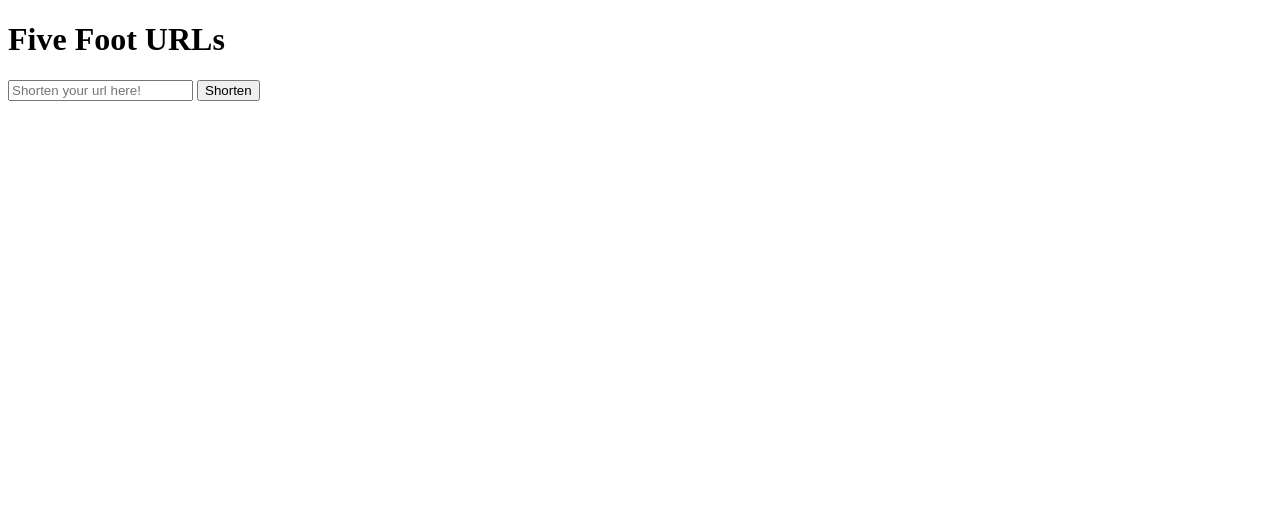
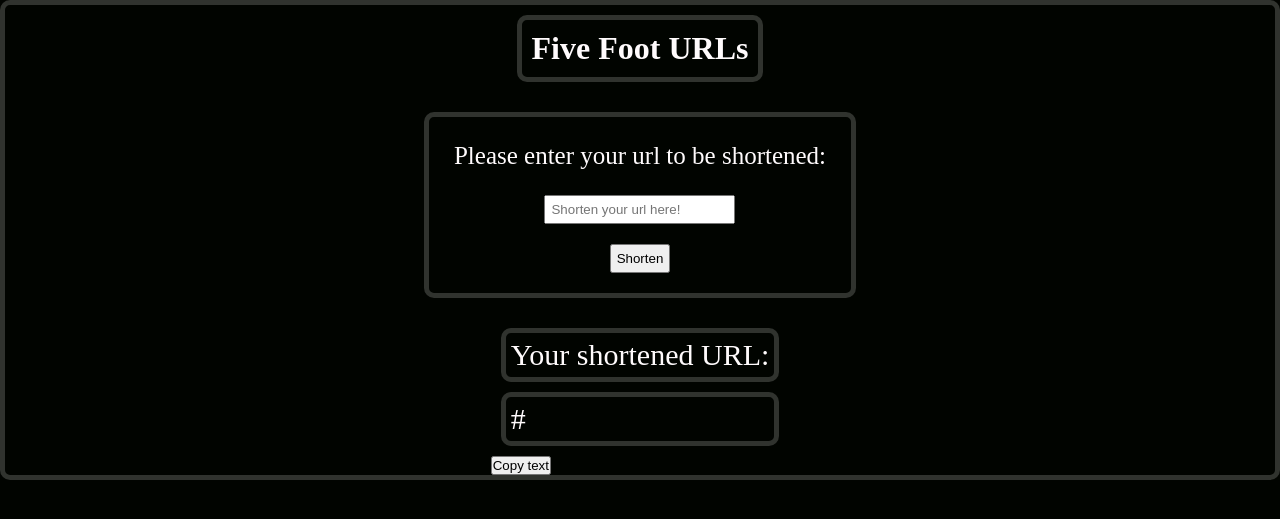
Before and after one commit to duncancornish/short-urls, a Flask app: template templates/home.html in a window 1280 px wide. Shown: the top 519 px of the page. Run offline with Flask 2, Linux system fonts and the light colour scheme; the template is opened without the code that fills it: most values are stand-ins (such as "Sample title", 1, 10 or a date in 2020).

Commit message:
add new stylings and copy to clipboard button

```diff
--- a/app.py
+++ b/app.py
@@ -36,10 +36,10 @@ def home():
     if request.method == "GET":
         return render_template("home.html", display="none")
     elif request.method == "POST":
-        url_to_shorten = request.form["url_to_squash"]
+        url_to_shorten = request.form["url_to_shorten"]
         existing_shorten_url = Urls.query.filter_by(big_url=url_to_shorten).first()
         if existing_shorten_url:
-            return render_template("home.html", url=existing_shorten_url.small_url)
+            return render_template("home.html", url=f"http://localhost:5000/{existing_shorten_url.small_url}")
         else:
             random_url = get_random_url()
             new_shorten_url = Urls(url_to_shorten, random_url)
--- /dev/null
+++ b/static/style.css
@@ -0,0 +1,56 @@
+*{
+    margin: 0px;
+    padding: 0px;
+    box-sizing: border-box;
+}
+
+:root{
+    --background:#010400;
+    --border:#30332E;
+    --text:#FFFBFC;
+}
+
+body{
+    background-color: var(--background);
+    color: var(--text);
+    display: flex;
+    justify-content: center;
+    align-items: center;
+    flex-direction: column;
+    border: 5px solid var(--border);
+    border-radius: 10px;
+}
+
+h1{
+    border: 5px solid var(--border);
+    border-radius: 10px;
+    padding: 10px;
+    margin: 10px;
+}
+
+
+form,p{
+    margin:20px;
+    padding: 10px;
+    border: 5px solid var(--border);
+    border-radius: 10px;
+}
+
+label, input,p{
+    padding: 5px;
+    margin: 10px;
+}
+
+#form-div{
+    display: flex;
+    justify-content: center;
+    align-items: center;
+    flex-direction: column;
+}
+
+label{
+    font-size: 25px;
+}
+p{
+    font-size: 30px;
+}
--- a/templates/home.html
+++ b/templates/home.html
@@ -4,14 +4,35 @@
     <meta charset="UTF-8">
     <meta http-equiv="X-UA-Compatible" content="IE=edge">
     <meta name="viewport" content="width=device-width, initial-scale=1.0">
+    <link rel="stylesheet" href="{{ url_for('static', filename='style.css') }}"/>
     <title>Five Foot URLs</title>
 </head>
 <body>
     <h1>Five Foot URLs </h1>
 <form action="/" method="POST">
-    <label style="display: none;" for="url_to_shorten">Type your url</label>
-    <input id="url_to_shorten" type="text" name="url_to_shorten" placeholder="Shorten your url here!">
-    <input type="submit" value="Shorten">
+    <div id="form-div">
+
+        <label for="url_to_shorten">Please enter your url to be shortened:</label>
+        <input id="url_to_shorten" type="text" name="url_to_shorten" placeholder="Shorten your url here!">
+        <input type="submit" value="Shorten">
+    </div>
 </form>
+<div>
+    <p> Your shortened URL: </p>
+    <p id="result">{{ url }}</p>
+    <button onclick="myFunction()">Copy text</button>
+</div>
 </body>
+<script>
+  function myFunction() {
+  // Get the text field
+    var copyText = document.getElementById("result");
+
+    // Copy the text inside the text field
+    navigator.clipboard.writeText(copyText.textContent);
+
+    // Alert the copied text
+    alert("Copied the text: " + copyText.textContent);
+ }
+</script>
 </html>
```
Also changed, not shown: instance/urlsStore.db.
